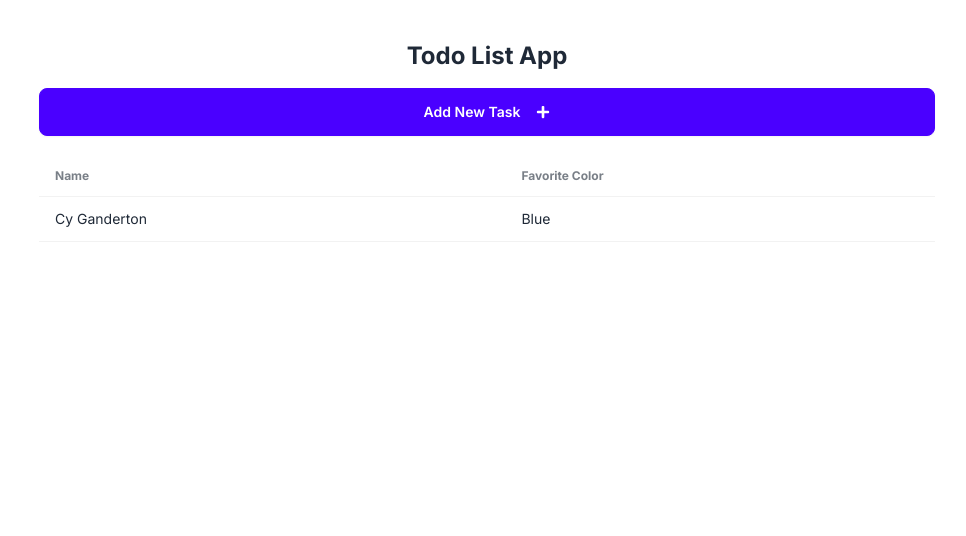
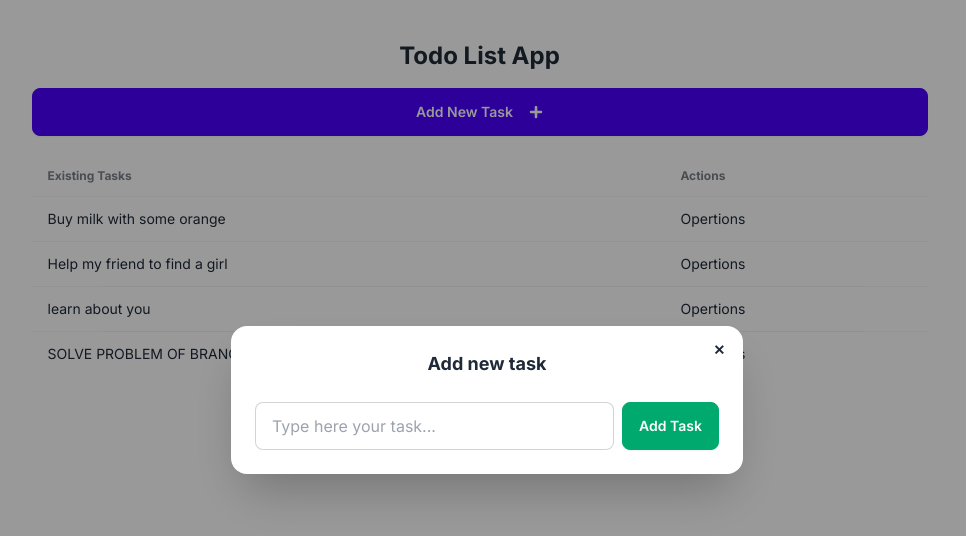
Before and after one commit to TodoListSystem/TodoList-Frontend, a Next.js app: page / in a window 1280 px wide. Both pictures are taken after a click on the button "Add New Task". Shown: the top 536 px of the page, without its empty margins (153-1119 px from the left). Built offline with nearby package versions, Linux system fonts and the light colour scheme; data requests are answered from the project's data file.

Commit message:
created the Task & AddTask & Modal TodoList compnents and completed the structure of them

```diff
--- /dev/null
+++ b/api.ts
@@ -0,0 +1,23 @@
+import { ITask } from "./types/tasks";
+
+const BASE_URL = "http://localhost:3001";
+
+export const getAllTasks = async (): Promise<ITask[]> => {
+  const resp = await fetch(`${BASE_URL}/tasks`);
+  const data = resp.json();
+
+  return data;
+};
+
+export const createNewTask = async (newTask: ITask): Promise<ITask> => {
+  const resp = await fetch(`${BASE_URL}/tasks`, {
+    method: "POST",
+    headers: {
+      "Content-Type": "application/json",
+    },
+    body: JSON.stringify(newTask),
+  });
+
+  const data: ITask = await resp.json();
+  return data;
+};
--- a/app/components/AddTask.tsx
+++ b/app/components/AddTask.tsx
@@ -1,12 +1,56 @@
+"use client";
+
 import { FaPlus } from "react-icons/fa";
+import Modal from "./Modal";
+import { FormEventHandler, useState } from "react";
+import { createNewTask } from "@/api";
+import { ITask } from "@/types/tasks";
 
-const AddTask = () => {
+interface AddTaskProp {
+  handleCreatedNewTask: (newTask: ITask) => void;
+}
+
+const AddTask: React.FC<AddTaskProp> = ({ handleCreatedNewTask }) => {
+  const [modalOpen, setModalOpen] = useState<boolean>(false);
+  const [addNewTask, setAddeNewTask] = useState<string>("");
+
+  const handleSubmitTask: FormEventHandler<HTMLFormElement> = async (e) => {
+    e.preventDefault();
+    const resp = await createNewTask({
+      id: Math.floor(Math.random() * 1000).toString(),
+      text: addNewTask,
+    });
+    handleCreatedNewTask(resp);
+    setAddeNewTask("");
+    setModalOpen(false);
+  };
+
   return (
     <div>
-      <button className="btn btn-primary w-full text-white">
+      <button
+        className="btn btn-primary w-full text-white"
+        onClick={() => setModalOpen(true)}
+      >
         Add New Task
         <FaPlus className="ml-2" />
       </button>
+      <Modal isModalOpen={modalOpen} hideModal={setModalOpen}>
+        <form onSubmit={handleSubmitTask}>
+          <h3 className="text-lg font-bold">Add new task</h3>
+          <div className="modal-action">
+            <input
+              type="text"
+              value={addNewTask}
+              onChange={(e) => setAddeNewTask(e.target.value)}
+              placeholder="Type here your task..."
+              className="input input-bordered w-full"
+            />
+            <button type="submit" className="btn btn-success text-white">
+              Add Task
+            </button>
+          </div>
+        </form>
+      </Modal>
     </div>
   );
 };
--- /dev/null
+++ b/app/components/Modal.tsx
@@ -0,0 +1,26 @@
+interface ModalProps {
+  isModalOpen: boolean;
+  hideModal: (open: boolean) => boolean | void;
+  children: React.ReactNode;
+}
+
+const Modal: React.FC<ModalProps> = ({ isModalOpen, hideModal, children }) => {
+  return (
+    <dialog className={`modal ${isModalOpen ? "modal-open" : ""}`}>
+      <div className="modal-box">
+        <form method="dialog">
+          {/* if there is a button in form, it will close the modal */}
+          <button
+            className="btn btn-sm btn-circle btn-ghost absolute right-2 top-2"
+            onClick={() => hideModal(false)}
+          >
+            ✕
+          </button>
+        </form>
+        {children}
+      </div>
+    </dialog>
+  );
+};
+
+export default Modal;
--- /dev/null
+++ b/app/components/Task.tsx
@@ -0,0 +1,16 @@
+import { ITask } from "@/types/tasks";
+
+interface TaskProp {
+  task: ITask;
+}
+
+const Task: React.FC<TaskProp> = ({ task }) => {
+  return (
+    <tr>
+      <td>{task.text}</td>
+      <td>Opertions</td>
+    </tr>
+  );
+};
+
+export default Task;
--- a/app/components/TodoList.tsx
+++ b/app/components/TodoList.tsx
@@ -1,20 +1,25 @@
-const TodoList = () => {
+import { ITask } from "@/types/tasks";
+import Task from "./Task";
+
+interface TodoListProp {
+  tasks: ITask[];
+}
+
+const TodoList: React.FC<TodoListProp> = ({ tasks }) => {
   return (
     <div className="overflow-x-auto">
       <table className="table">
         {/* head */}
         <thead>
           <tr>
-            <th>Name</th>
-            <th>Favorite Color</th>
+            <th>Existing Tasks</th>
+            <th>Actions</th>
           </tr>
         </thead>
         <tbody>
-          {/* row 1 */}
-          <tr>
-            <td>Cy Ganderton</td>
-            <td>Blue</td>
-          </tr>
+          {tasks.map((task) => (
+            <Task key={task.id} task={task} />
+          ))}
         </tbody>
       </table>
     </div>
--- a/app/page.tsx
+++ b/app/page.tsx
@@ -1,14 +1,41 @@
+"use client";
+
+import { useEffect, useState } from "react";
 import AddTask from "./components/AddTask";
 import TodoList from "./components/TodoList";
+import { ITask } from "@/types/tasks";
+import { getAllTasks } from "@/api";
 
 export default function Home() {
+  const [existingTasks, setExistingTasks] = useState<ITask[]>([]);
+
+  useEffect(() => {
+    const fetchTasks = async () => {
+      try {
+        const data = await getAllTasks();
+        setExistingTasks(data);
+      } catch (error) {
+        console.error("Failed to fetch tasks: ", error);
+      }
+    };
+
+    fetchTasks();
+    return () => {
+      setExistingTasks([]);
+    };
+  }, []);
+
+  const updateTaskList = (newTask: ITask) => {
+    setExistingTasks((prev) => [...prev, newTask]);
+  };
+
   return (
     <main className="max-w-4xl mx-auto mt-10">
       <div className="text-center my-5 flex flex-col gap-4">
         <h2 className="text-2xl font-bold"> Todo List App </h2>
-        <AddTask />
+        <AddTask handleCreatedNewTask={updateTaskList} />
       </div>
-      <TodoList />
+      <TodoList tasks={existingTasks} />
     </main>
   );
 }
--- /dev/null
+++ b/data/todos.json
@@ -0,0 +1,20 @@
+{
+  "tasks": [
+    {
+      "id": "1",
+      "text": "Buy milk with some orange"
+    },
+    {
+      "id": "2",
+      "text": "Help my friend to find a girl"
+    },
+    {
+      "id": "328",
+      "text": "learn about you"
+    },
+    {
+      "id": "428",
+      "text": "SOLVE PROBLEM OF BRANCH"
+    }
+  ]
+}
--- a/package.json
+++ b/package.json
@@ -6,7 +6,8 @@
     "dev": "next dev",
     "build": "next build",
     "start": "next start",
-    "lint": "next lint"
+    "lint": "next lint",
+    "json-server": "json-server data/todos.json --port 3001"
   },
   "dependencies": {
     "next": "14.2.5",
@@ -21,6 +22,7 @@
     "daisyui": "^4.12.10",
     "eslint": "^8",
     "eslint-config-next": "14.2.5",
+    "json-server": "^1.0.0-beta.1",
     "postcss": "^8",
     "tailwindcss": "^3.4.10",
     "typescript": "^5"
--- /dev/null
+++ b/types/tasks.ts
@@ -0,0 +1,4 @@
+export interface ITask {
+  id: string;
+  text: string;
+}
```
Also changed, not shown: 1 other file (tests, documents, lock files or other folders).
